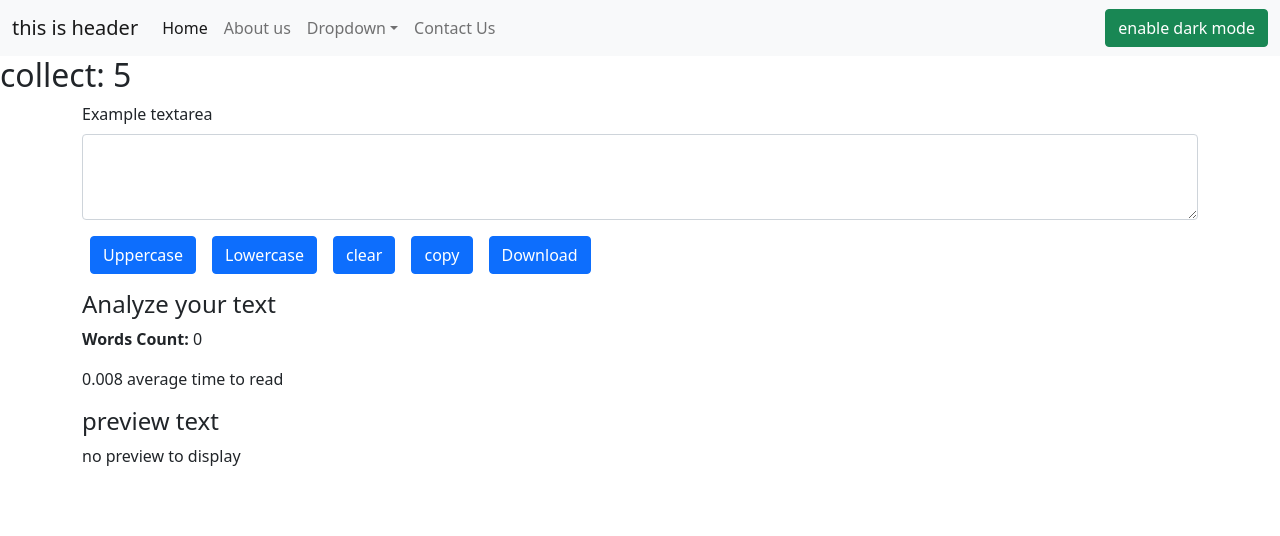
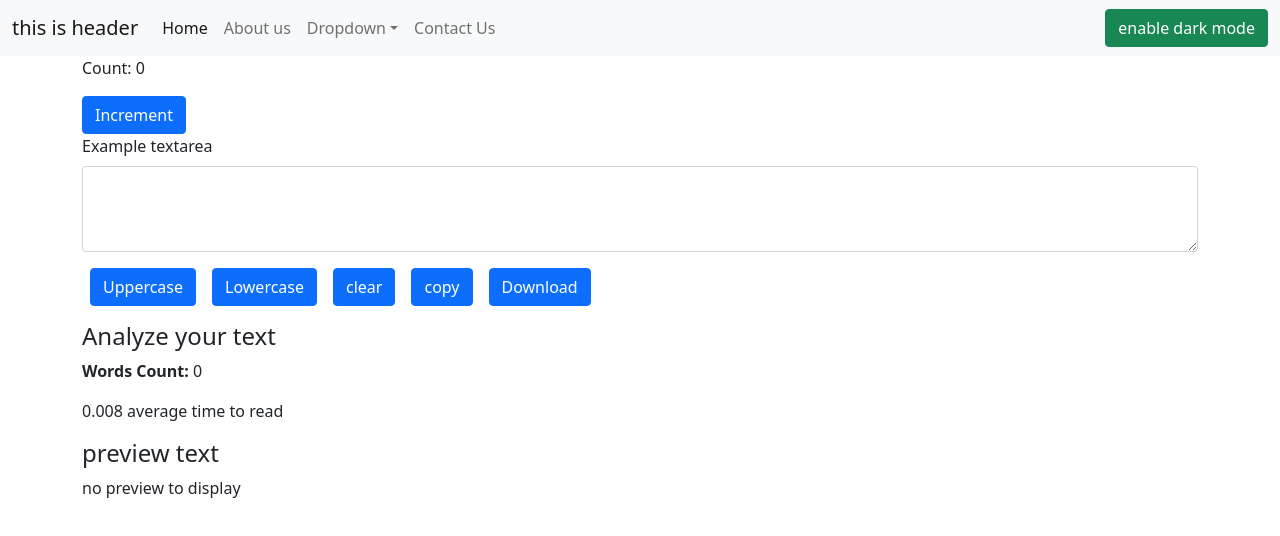
Before and after one commit to Raju-bit-creator/bhadra-react, a React (Vite) app: page / in a window 1280 px wide. Shown: the top 536 px of the page. Built offline with nearby package versions, Linux system fonts and the light colour scheme.

Commit message:
useffect with and without dependency

```diff
--- a/src/App.jsx
+++ b/src/App.jsx
@@ -11,7 +11,6 @@ import {
 import Contact from './components/Contact';
 import About from './components/About';
 import Home from './components/Home';
-// import Classes from './components/Classes';
 import Func from './components/Func';
 
 function App() {
@@ -52,7 +51,6 @@ function App() {
       <Router>
         <Navbar title="this is header" mode={mode} text={text} toggleMode={toggleMode} />
         <Alert alert={alert} showAlert={showAlert} />
-        {/* <Classes /> */}
         <Func />
           <Routes>
             <Route path='/' element={<Home showAlert={showAlert}  />} />
--- a/src/components/Func.jsx
+++ b/src/components/Func.jsx
@@ -1,26 +1,33 @@
-import React, { useEffect, useState } from 'react'
+import React, { useEffect, useState } from "react";
 
 const Func = () => {
-    // initialization
-    const [count, setCount] = useState(0)
-    // componentDidMounr && componentDidUpadate
-    useEffect(() => {
-        const interval = setInterval(() => {
-            setCount((count) => count + 1)
-        }, 1000);
+  const [count, setCount] = useState(0);
+  // const [message, setMessage] = useState([]);
+  // const [notification, setNotification] = useState([]);
 
-        //componentWillUnmount
-        return () => {
-            clearInterval(interval)
-        }
-    }, [])
+  console.log('this is bhadra class // rendered');
 
+  useEffect(() => {
+    console.log('Component mounted');
 
-    return (
-        <div>
-            <h2>collect: {count}</h2>
-        </div>
-    )
+    return () => {
+      console.log('Component will unmount' );
+    };
+  }, []);
+
+  useEffect(() => {
+    console.log('Count updated:', count );
+  }, [count ]);
+
+  const increment = () => {
+    setCount(count + 1);
+  };
+
+  return (
+    <div className="container">
+      <p>Count: {count}</p>
+      <button className="btn btn-primary" onClick={increment}>Increment</button>
+    </div>
+  )
 }
-
 export default Func
```
